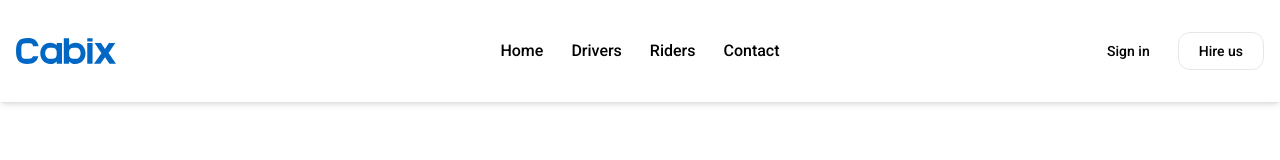
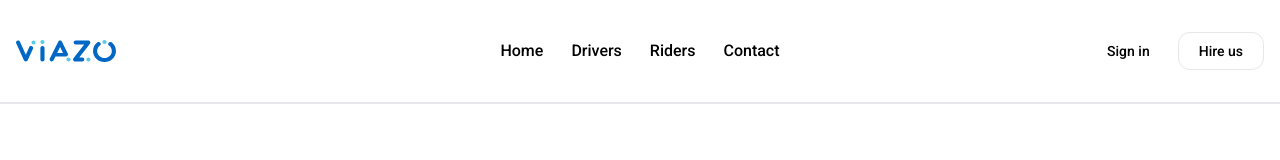
Before and after one commit to aizaz-dev/driving-viazo, a Next.js app: page /contact in a window 1280 px wide. Shown: the top 160 px of the page. Built offline with nearby package versions, Linux system fonts and the light colour scheme.

Commit message:
minor design changes

```diff
--- a/src/components/Drivers/Features/Features.js
+++ b/src/components/Drivers/Features/Features.js
@@ -35,7 +35,7 @@ const Features = ({ title, tabs }) => {
                 role="tab"
               >
                 {/* {tab.icon} */}
-                <img src={image} alt={heroAlt} />
+                <img src={image} alt={heroAlt} className="size-16" />
                 <span className="mt-5">
                   <span className="hs-tab-active:text-blue-600 block font-semibold text-gray-800 dark:hs-tab-active:text-blue-500 dark:text-neutral-200">
                     {tab.tabTitle}
--- a/src/components/Drivers/Hero/Hero.js
+++ b/src/components/Drivers/Hero/Hero.js
@@ -4,7 +4,7 @@ import React from "react";
 
 const Hero = ({ title, description, trustedBy, heroImage, heroAlt }) => {
   return (
-    <div className="py-[40px] min-h-[calc(100vh-100px)] flex items-center">
+    <div className="py-[40px] min-h-[calc(100vh-300px)] flex items-center">
       <div className="max-w-[85rem] mx-auto px-4 sm:px-6 lg:px-8">
         <div className="grid lg:grid-cols-7 lg:gap-x-8 xl:gap-x-12 lg:items-center">
           <div className="lg:col-span-3">
@@ -17,7 +17,7 @@ const Hero = ({ title, description, trustedBy, heroImage, heroAlt }) => {
 
             <div className="mt-6 lg:mt-12">
               <span className="text-xs font-medium text-gray-800 uppercase dark:text-neutral-200">
-                Trusted by:
+                Descarga:
               </span>
 
               <div className="mt-4 flex gap-x-8">
--- a/src/components/Drivers/Pricing/Pricing.js
+++ b/src/components/Drivers/Pricing/Pricing.js
@@ -32,7 +32,7 @@ const pricingPlans = [
 const Pricing = ({ title, description, pricingPlans }) => {
   return (
     <div className="py-10">
-      <div className="max-w-[85rem] px-4 py-10 sm:px-6 lg:px-8 lg:py-14 mx-auto">
+      <div className="max-w-[85rem] px-4 py-10 sm:px-6 lg:px-8 lg:py-14 mx-auto rounded-2xl bg-primary-50">
         <div className="max-w-2xl mx-auto text-center mb-10 lg:mb-14">
           <h2 className="text-2xl font-bold md:text-4xl md:leading-tight dark:text-white">
             {title}
@@ -42,7 +42,7 @@ const Pricing = ({ title, description, pricingPlans }) => {
           </p>
         </div>
 
-        <div className="mt-12 grid sm:grid-cols-2 lg:grid-cols-4 gap-6 lg:items-center">
+        <div className="mt-12 grid sm:grid-cols-2 lg:grid-cols-3 gap-6 lg:items-center">
           {pricingPlans.map((plan, index) => (
             <div
               key={index}
--- a/src/components/Header/Header.js
+++ b/src/components/Header/Header.js
@@ -11,13 +11,13 @@ const Header = () => {
   };
 
   return (
-    <header className="flex flex-wrap bg-white shadow-md md:justify-start md:flex-nowrap z-50 w-full py-7">
+    <header className="flex flex-wrap bg-white border-b-2 md:justify-start md:flex-nowrap z-50 w-full py-7">
       <nav className="relative max-w-7xl w-full flex flex-wrap md:grid md:grid-cols-12 basis-full items-center px-4  mx-auto">
         <div className="md:col-span-3">
           {/* Logo */}
           <Link href="/">
             <Image
-              src="/logo/brand_color1.svg"
+              src="/logo/c_brand.svg"
               alt="logo"
               width={100}
               height={100}
--- a/src/components/Home/Hero/Hero.js
+++ b/src/components/Home/Hero/Hero.js
@@ -16,7 +16,7 @@ const Hero = async ({
   return (
     <div>
       <div
-        className={`relative min-h-[90vh] overflow-hidden before:absolute before:top-0 before:start-1/2  dark:before:bg-[url('https://preline.co/assets/svg/examples-dark/squared-bg-element.svg')] before:bg-no-repeat before:bg-top before:size-full before:-z-[1] before:transform before:-translate-x-1/2`}
+        className={`relative min-h-[80vh] overflow-hidden before:absolute before:top-0 before:start-1/2  dark:before:bg-[url('https://preline.co/assets/svg/examples-dark/squared-bg-element.svg')] before:bg-no-repeat before:bg-top before:size-full before:-z-[1] before:transform before:-translate-x-1/2`}
       >
         <Image
           className=" absolute z-0 block dark:hidden  top-0 right-0 w-full h-full left-0 bottom-0"
```
Also changed, not shown: public/logo/c_brand.svg (added).
